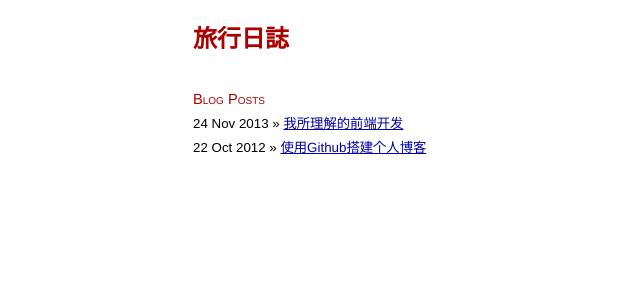
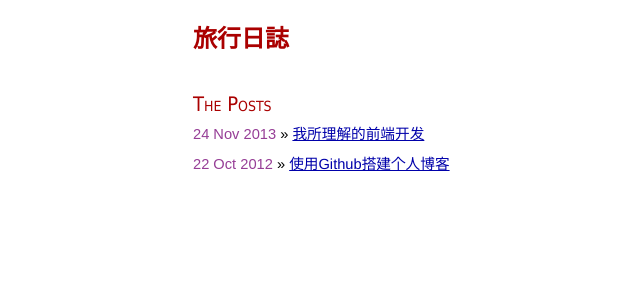
Before and after one commit to clovery/blog, a Jekyll site: the page built from index.html, in a window 1280 px wide. Shown: the top 300 px of the page, without its empty margins (117-757 px from the left). Built offline with Jekyll 4.4.1, drawn with Linux system fonts in a browser that asks for light colours; Markdown is read by kramdown in place of the engine named in the settings.

```diff
--- a/index.html
+++ b/index.html
@@ -4,7 +4,7 @@
 ---
 <div id="home">
   <section class="list post-list">
-    <h2 class="title">Blog Posts</h2>
+    <h2 class="title">The Posts</h2>
     <ul class="posts">
       {% for post in site.posts %}
         <li class="item">
--- a/style/public.css
+++ b/style/public.css
@@ -22,6 +22,7 @@
 .site-title a:hover{color:#000}
 .site-title a.extra{color:#aaa;text-decoration:none;margin-left:1em;}
 .site-title a.extra.extra:hover{color:#000}
-.list > .title{color:#a00;font-variant:small-caps;font-size:110%;font-weight:normal}
-.list .item{line-height:1.8}
-.list .item > .time{font-family:arial}
+.list > .title{color:#a00;font-variant:small-caps;font-size:150%;font-weight:normal;font-family:tahoma}
+.list .item{line-height:2}
+.list .item > .time{font-family:arial;color:#963e96}
+.post-list .item{font-size:110%}
```
Also changed, not shown: assets/stylus/public.styl (+5 -3 lines), 1 other file.
